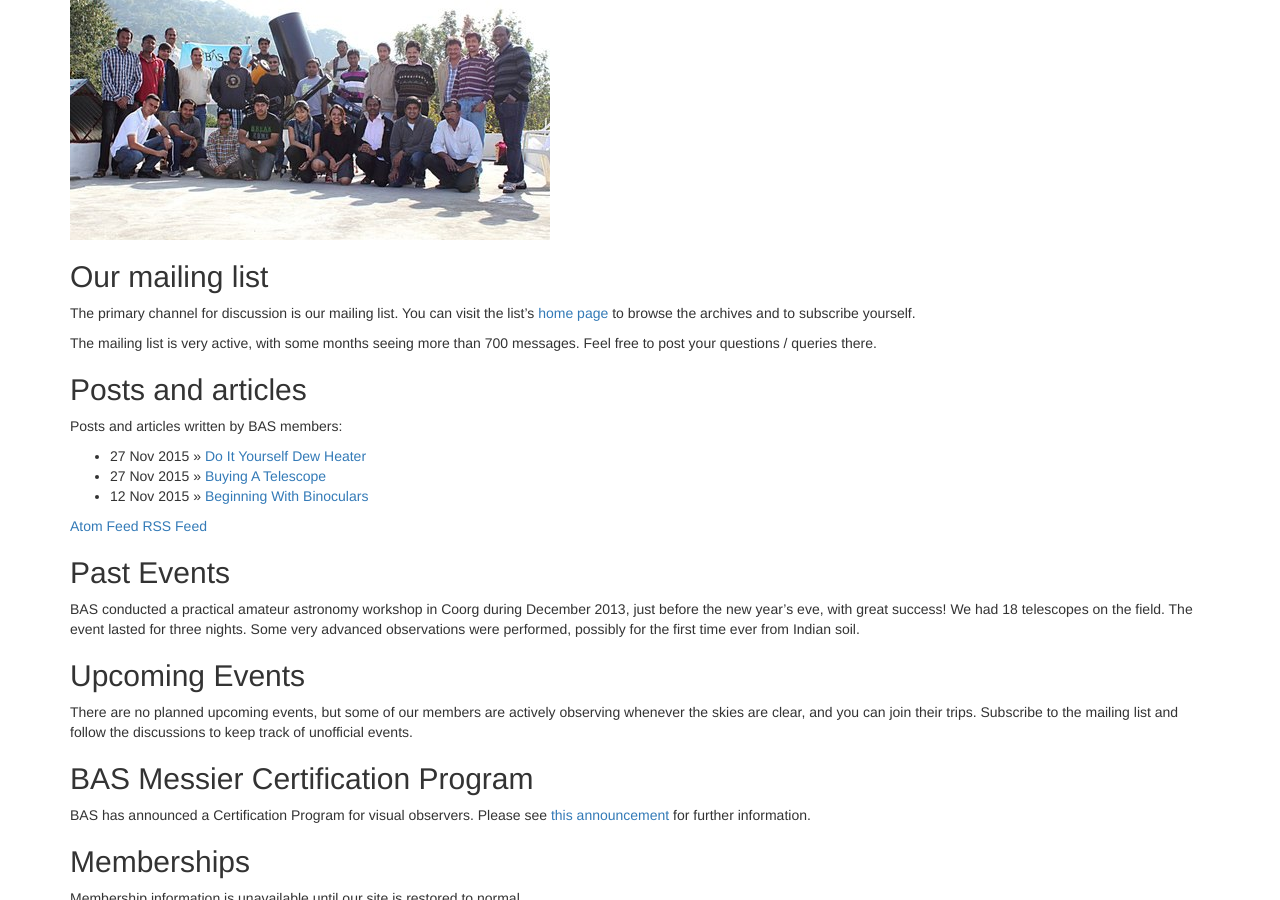
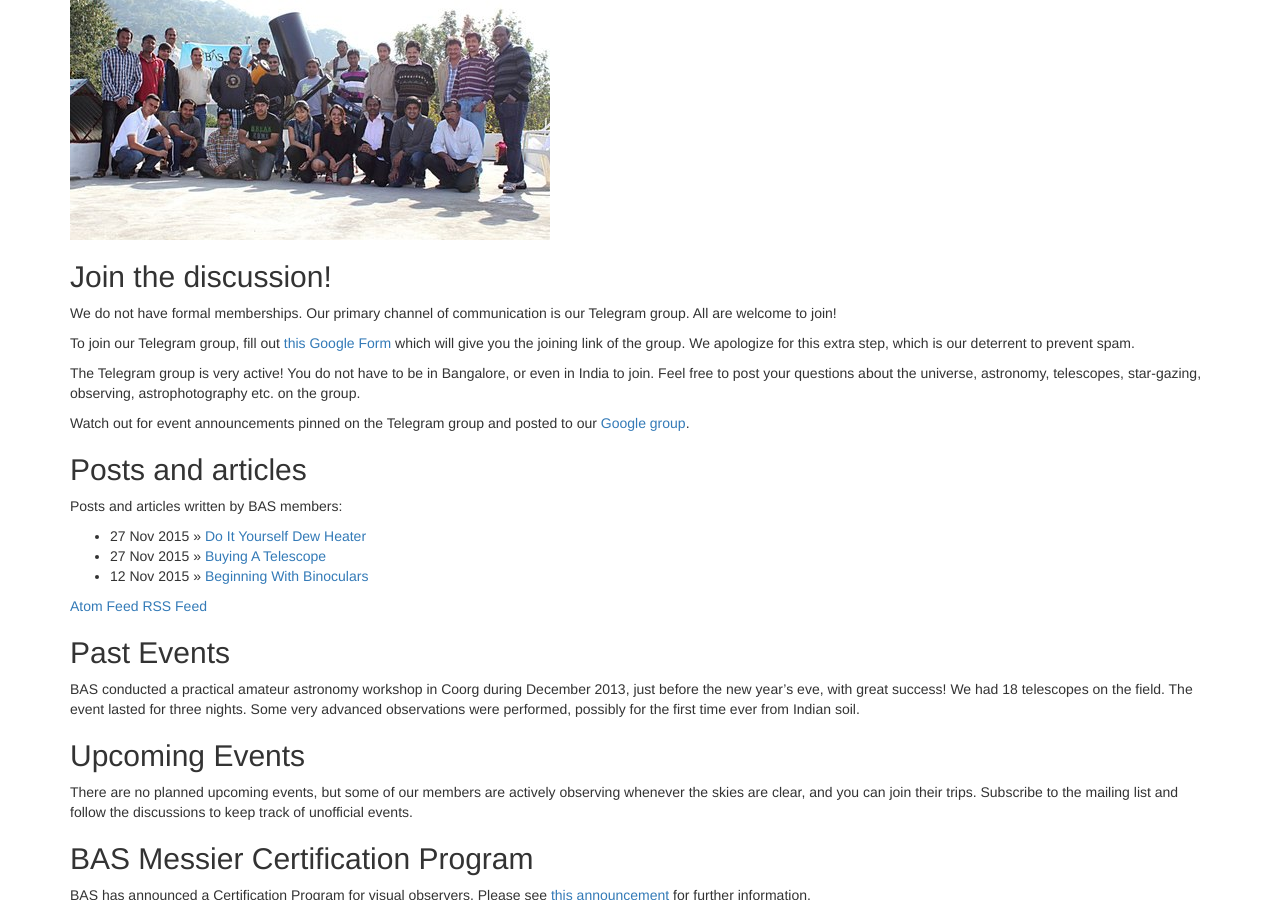
Before and after one commit to bas-org/bas-org.github.io, a Jekyll site: the page built from index.md, in a window 1280 px wide and 900 px high, scrolled down 302 px. Built offline with Jekyll 4.4.1, drawn with Linux system fonts in a browser that asks for light colours; nearby versions of some CDN libraries; library files that are not in the unit come from our copies.

Commit message:
Adding the Telegram group info

```diff
--- a/index.md
+++ b/index.md
@@ -9,11 +9,15 @@ Welcome to the Bangalore Astronomical Society.
 
 ![](assets/images/bas_yelagiri_jan_2013_480.jpg)
 
-## Our mailing list
+## Join the discussion!
 
-The primary channel for discussion is our mailing list. You can visit the list's [home page](https://groups.google.com/group/b-a-s) to browse the archives and to subscribe yourself.
+We do not have formal memberships. Our primary channel of communication is our Telegram group. All are welcome to join!
 
-The mailing list is very active, with some months seeing more than 700 messages. Feel free to post your questions / queries there.
+To join our Telegram group, fill out [this Google Form](https://docs.google.com/forms/d/e/1FAIpQLSfQfHJZrjbMnR2NjynJzYL633iTWfnHTAEEgdaN9MR30jheDA/viewform) which will give you the joining link of the group. We apologize for this extra step, which is our deterrent to prevent spam.
+
+The Telegram group is very active! You do not have to be in Bangalore, or even in India to join. Feel free to post your questions about the universe, astronomy, telescopes, star-gazing, observing, astrophotography etc. on the group.
+
+Watch out for event announcements pinned on the Telegram group and posted to our [Google group](https://groups.google.com/group/b-a-s).
 
 ## Posts and articles
 
```
